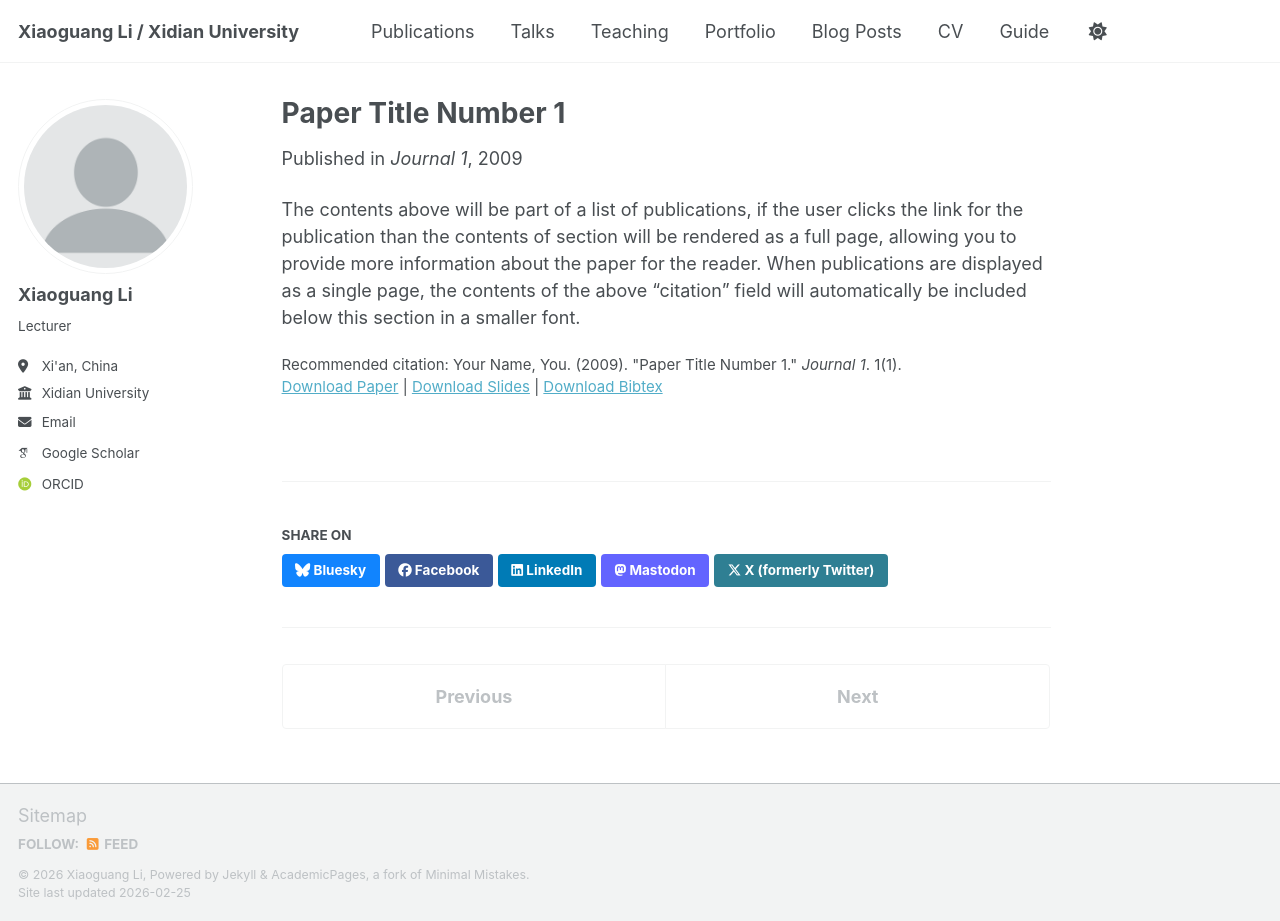
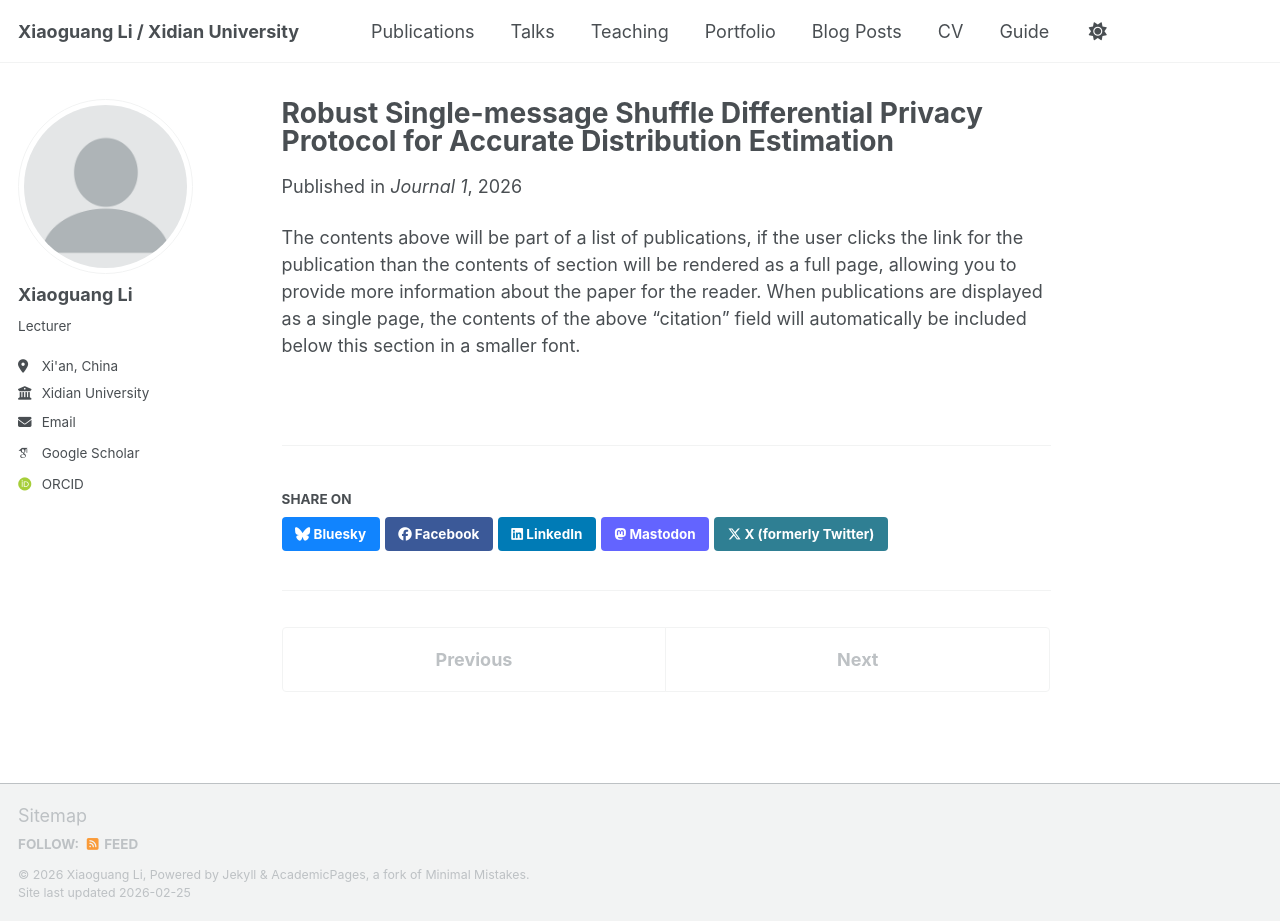
Before and after one commit to meliosem/meliosem.github.io, a Jekyll site: the page built from _publications/2009-10-01-paper-title-number-1.md, in a window 1280 px wide and 921 px high. Built offline with Jekyll 4.4.1, drawn with Linux system fonts in a browser that asks for light colours; some web fonts are replaced; a script bundle is joined from its source files by our own code; library files that are not in the unit come from our copies.

Commit message:
first commit

```diff
--- a/_publications/2009-10-01-paper-title-number-1.md
+++ b/_publications/2009-10-01-paper-title-number-1.md
@@ -1,14 +1,14 @@
 ---
-title: "Paper Title Number 1"
+title: "Robust Single-message Shuffle Differential Privacy Protocol for Accurate Distribution Estimation"
 collection: publications
-category: manuscripts
+category: conference
 permalink: /publication/2009-10-01-paper-title-number-1
-excerpt: 'This paper is about the number 1. The number 2 is left for future work.'
-date: 2009-10-01
+# excerpt: 'This paper is about a robust and accurate single-message shuffler-based DP protocol for distribution estimation'
+date: 2026-02-24
 venue: 'Journal 1'
-slidesurl: 'https://academicpages.github.io/files/slides1.pdf'
-paperurl: 'https://academicpages.github.io/files/paper1.pdf'
-bibtexurl: 'https://academicpages.github.io/files/bibtex1.bib'
-citation: 'Your Name, You. (2009). &quot;Paper Title Number 1.&quot; <i>Journal 1</i>. 1(1).'
+# slidesurl: 'https://academicpages.github.io/files/slides1.pdf'
+paperurl: 'https://faculty.xidian.edu.cn/LIXIAOGUANG/en/lwcg/455283/content/303105.htm#lwcg'
+# bibtexurl: 'https://academicpages.github.io/files/bibtex1.bib'
+# citation: 'Your Name, You. (2009). &quot;Paper Title Number 1.&quot; <i>Journal 1</i>. 1(1).'
 ---
 The contents above will be part of a list of publications, if the user clicks the link for the publication than the contents of section will be rendered as a full page, allowing you to provide more information about the paper for the reader. When publications are displayed as a single page, the contents of the above "citation" field will automatically be included below this section in a smaller font.
```
Also changed, not shown: 1 other file.
